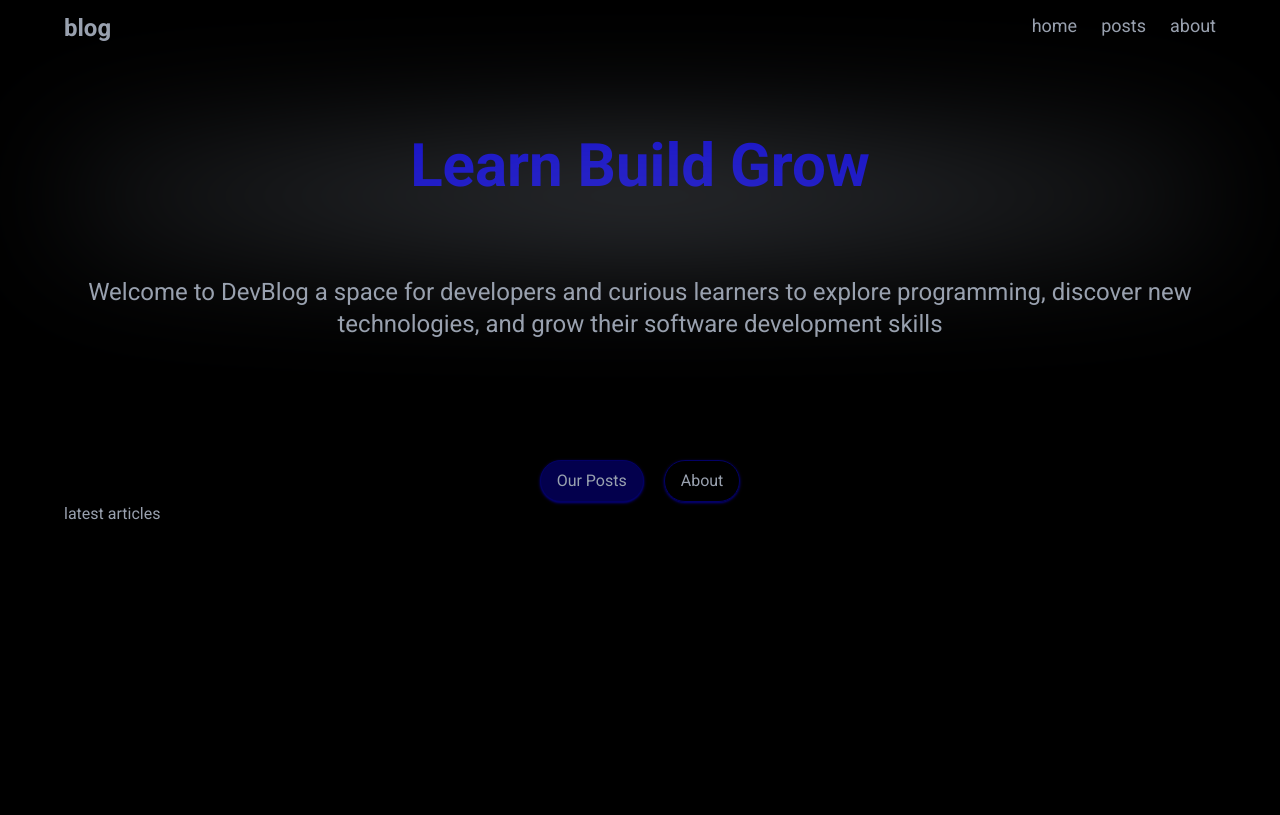
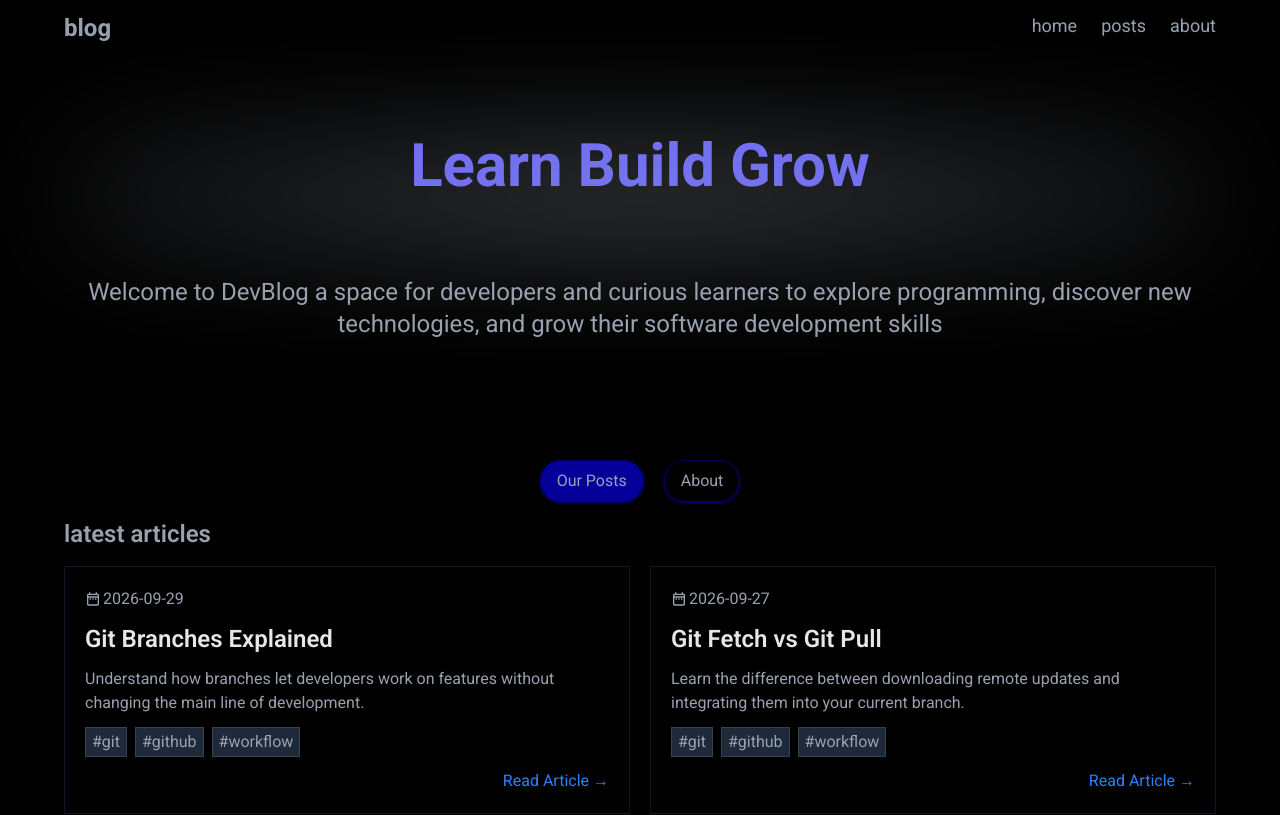
Before and after one commit to tehdi-seid/m5-w1-blog-app, a React (Vite) app: page / in a window 1280 px wide. Shown: the top 815 px of the page. Built offline with nearby package versions, Linux system fonts and the light colour scheme; a web font is replaced by a local one.

Commit message:
posts pagae added

```diff
--- a/package.json
+++ b/package.json
@@ -13,6 +13,7 @@
     "@tailwindcss/vite": "^4.3.3",
     "react": "^19.3.1",
     "react-dom": "^19.3.1",
+    "react-icons": "^5.7.0",
     "react-router": "^8.5.1",
     "tailwindcss": "^4.3.3"
   },
--- a/src/components/PostCard.tsx
+++ b/src/components/PostCard.tsx
@@ -1,16 +1,26 @@
 import React from "react";
-import { posts } from "../data/posts";
+import { posts, type Post } from "../data/posts";
 import { Link } from "react-router";
-function PostCard() {
-  const post = posts[0];
-  console.log(post);
+import { MdOutlineDateRange } from "react-icons/md";
+
+function PostCard({ post }: { post: Post }) {
   return (
-    <div className="border border-gray-900 hover:border-gray-700 w-100 hover:shadow-2xl hover:shadow-gray-900 p-5 flex flex-col gap-3 hover:scale-102 transition-all duration-300 ease-in">
-      <p>{post.publishedAt}</p>
+    <div className="border border-gray-900 hover:border-gray-700 hover:shadow-2xl hover:shadow-gray-900 p-5 flex flex-col gap-3 hover:scale-102 transition-all duration-300 ease-in">
+      <p className="flex items-center gap-0.5">
+        <MdOutlineDateRange />
+        {post.publishedAt}
+      </p>
       <h2 className="text-2xl font-semibold text-gray-200">{post.title}</h2>
       <p>{post.excerpt}</p>
+      <div className="flex gap-2">
+        {post.tags.map((tag) => (
+          <p className="border px-1.5 py-0.5 border-gray-700 bg-gray-800">
+            #{tag}
+          </p>
+        ))}
+      </div>
       <Link
-        className="text-blue-500 capitalize relative hover:left-2 transition-all duration-300 ease-in"
+        className="text-blue-500 capitalize relative hover:left-2 transition-all duration-300 ease-in text-right"
         to={`/posts/:${post.slug}`}
       >
         read article →
--- a/src/routes/HomePage.tsx
+++ b/src/routes/HomePage.tsx
@@ -1,10 +1,13 @@
 import React from "react";
 import { Link } from "react-router";
+import { posts } from "../data/posts";
+import PostCard from "../components/PostCard";
 function HomePage() {
+  const latest_posts = posts.slice(1, 5);
   return (
     <section className="mt-20 relative">
       <div className="relative flex flex-col gap-20 items-center">
-        <h1 className="text-6xl font-bold text-[hsla(242,100%,40%)]">
+        <h1 className="text-6xl font-bold text-[hsla(242,100%,70%)]">
           Learn Build Grow
         </h1>
         <h2 className="text-2xl text-center">
@@ -19,20 +22,27 @@ function HomePage() {
       </div>
       <div className="mt-30 flex justify-center gap-5">
         <Link
-          className="rounded-4xl capitalize px-4 py-2 bg-[hsl(242,100%,15%)] border border-[hsl(242,100%,20%)] shadow-sm shadow-[hsl(242,100%,25%)] hover:bg-transparent transition-all duration-200 ease-in relative hover:-top-1"
+          className="rounded-4xl capitalize px-4 py-2 bg-[hsl(242,100%,30%)] border border-[hsl(242,100%,20%)] shadow-sm shadow-[hsl(242,100%,25%)] hover:bg-transparent transition-all duration-200 ease-in relative hover:-top-1"
           to="/posts"
         >
           our posts
         </Link>
         <Link
-          className="rounded-4xl capitalize px-4 py-2 hover:bg-[hsl(242,100%,15%)] border border-[hsl(242,100%,20%)] shadow-sm shadow-[hsl(242,100%,25%)] bg-transparent transition-all duration-100 ease-in relative hover:-top-1"
+          className="rounded-4xl capitalize px-4 py-2 hover:bg-[hsl(242,100%,30%)] border border-[hsl(242,100%,20%)] shadow-sm shadow-[hsl(242,100%,25%)] bg-transparent transition-all duration-100 ease-in relative hover:-top-1"
           to="/about"
         >
           about
         </Link>
       </div>
       <div>
-        <h2>latest articles</h2>
+        <h1 className="text-2xl font-semibold my-4 hover:underline hover:text-[hsl(242,100%,80%)] w-max cursor-pointer">
+          latest articles
+        </h1>
+        <div className="grid grid-cols-[repeat(auto-fit,minmax(min(380px,100%),1fr))] gap-5">
+          {latest_posts.map((post) => (
+            <PostCard post={post} />
+          ))}
+        </div>
       </div>
     </section>
   );
--- a/src/routes/Posts.tsx
+++ b/src/routes/Posts.tsx
@@ -1,10 +1,17 @@
 import React from "react";
 import PostCard from "../components/PostCard";
+import { posts } from "../data/posts";
 
 function Posts() {
+  const post = posts;
   return (
     <div>
-      <PostCard />
+      <h1 className="text-2xl font-semibold text-center py-3">Posts</h1>
+      <div className="grid grid-cols-[repeat(auto-fit,minmax(min(380px,100%),1fr))] gap-5">
+        {post.map((post) => (
+          <PostCard post={post} />
+        ))}
+      </div>
     </div>
   );
 }
```
Also changed, not shown: 1 other file (tests, documents, lock files or other folders).
